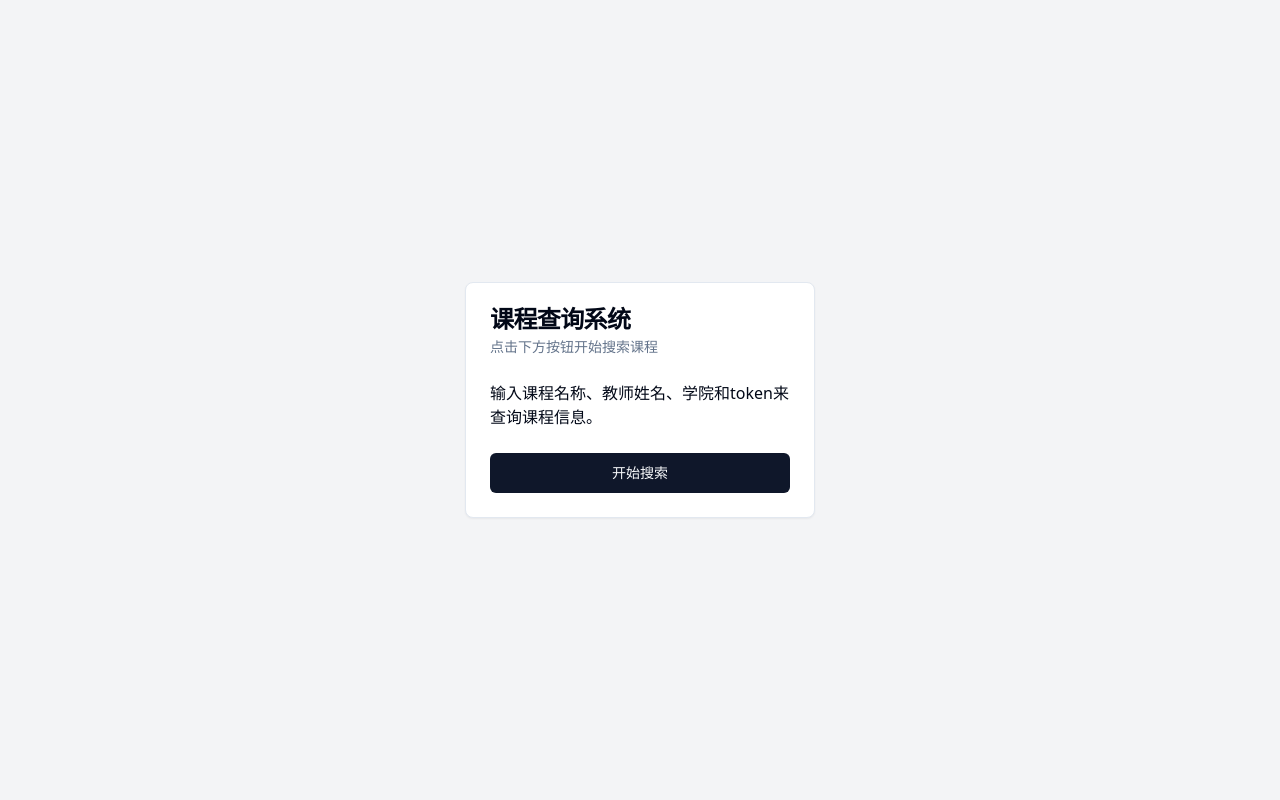
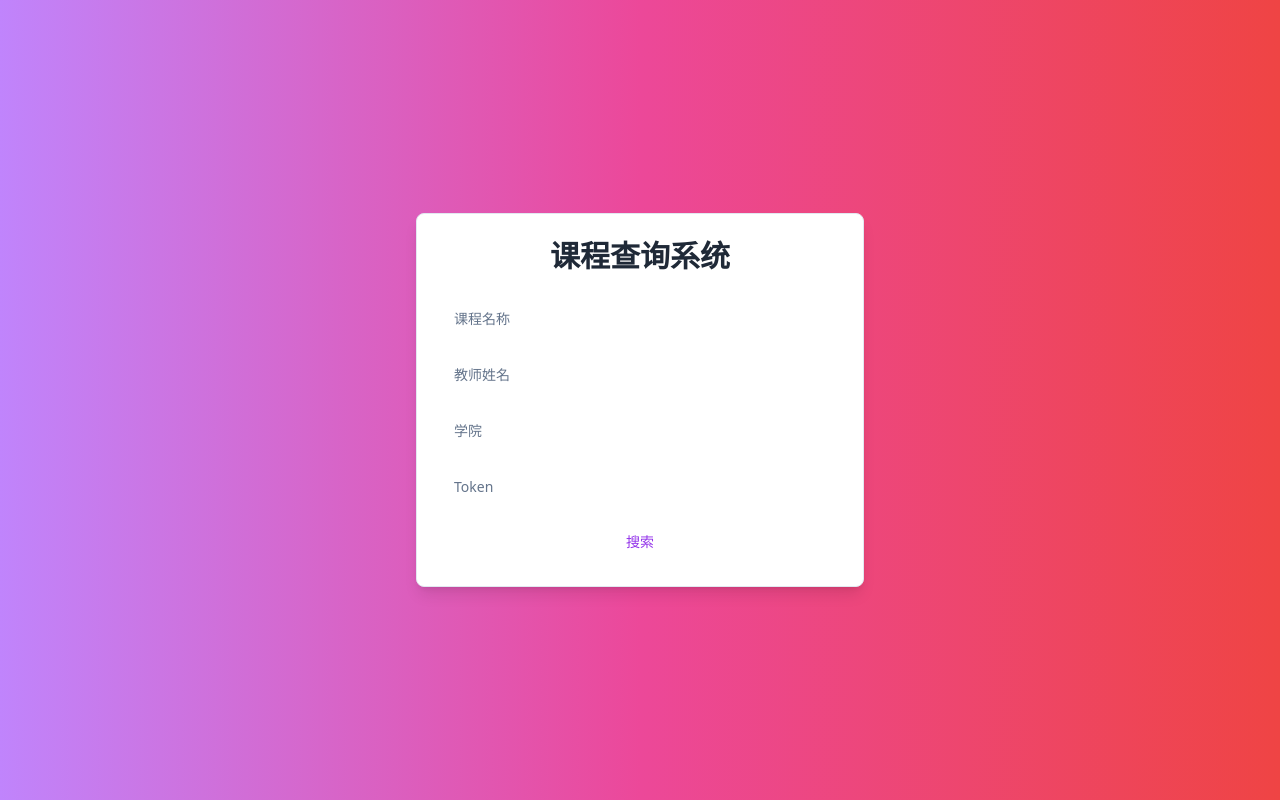
Before and after one commit to dsfrontendg/course-query-magic-91, a React (Vite) app: page / in a window 1280 px wide. Built offline with nearby package versions, Linux system fonts and the light colour scheme.

Commit message:
Enhance UI Design
Revamp the interface for a more visually appealing experience. Transform the search interface into a compact card layout with a centered search button, eliminating the need for an additional prompt page.
[skip gpt_engineer]

```diff
--- a/src/components/CourseSearch.jsx
+++ b/src/components/CourseSearch.jsx
@@ -53,14 +53,15 @@ const CourseSearch = () => {
   };
 
   return (
-    <div className="container mx-auto p-4">
-      <form onSubmit={handleSubmit} className="mb-8 space-y-4">
+    <div>
+      <form onSubmit={handleSubmit} className="space-y-4">
         <Input
           type="text"
           name="name"
           placeholder="课程名称"
           value={searchParams.name}
           onChange={handleInputChange}
+          className="bg-white/20 backdrop-blur-lg border-white/30 text-white placeholder-white/70"
         />
         <Input
           type="text"
@@ -68,6 +69,7 @@ const CourseSearch = () => {
           placeholder="教师姓名"
           value={searchParams.teacher}
           onChange={handleInputChange}
+          className="bg-white/20 backdrop-blur-lg border-white/30 text-white placeholder-white/70"
         />
         <Input
           type="text"
@@ -75,6 +77,7 @@ const CourseSearch = () => {
           placeholder="学院"
           value={searchParams.org}
           onChange={handleInputChange}
+          className="bg-white/20 backdrop-blur-lg border-white/30 text-white placeholder-white/70"
         />
         <Input
           type="password"
@@ -82,40 +85,46 @@ const CourseSearch = () => {
           placeholder="Token"
           value={searchParams.token}
           onChange={handleInputChange}
+          className="bg-white/20 backdrop-blur-lg border-white/30 text-white placeholder-white/70"
         />
-        <Button type="submit">搜索</Button>
+        <div className="flex justify-center">
+          <Button type="submit" className="bg-white text-purple-600 hover:bg-purple-100 transition-colors duration-300">
+            搜索
+          </Button>
+        </div>
       </form>
 
-      {isLoading && <p>加载中...</p>}
+      {isLoading && <p className="text-white mt-4 text-center">加载中...</p>}
 
       {isSearchTriggered && !isLoading && !error && data && (
+        <div className="mt-8 bg-white/10 backdrop-blur-lg rounded-lg p-4 overflow-x-auto">
           <Table>
             <TableHeader>
               <TableRow>
-              <TableHead>课程名称</TableHead>
-              <TableHead>教师姓名</TableHead>
-              <TableHead>学院</TableHead>
-              <TableHead>学年学期</TableHead>
-              <TableHead>课程节次</TableHead>
-              <TableHead>链接</TableHead>
+                <TableHead className="text-white">课程名称</TableHead>
+                <TableHead className="text-white">教师姓名</TableHead>
+                <TableHead className="text-white">学院</TableHead>
+                <TableHead className="text-white">学年学期</TableHead>
+                <TableHead className="text-white">课程节次</TableHead>
+                <TableHead className="text-white">链接</TableHead>
               </TableRow>
             </TableHeader>
             <TableBody>
               {data.map((course, index) => (
-              <TableRow key={index}>
-                <TableCell>{course.course_name}</TableCell>
-                <TableCell>{course.tec_name}</TableCell>
-                <TableCell>{course.organ_name}</TableCell>
-                <TableCell>{course.year_term}</TableCell>
-                <TableCell>{course.leti_name}</TableCell>
-                <TableCell>
+                <TableRow key={index} className="hover:bg-white/20 transition-colors duration-200">
+                  <TableCell className="text-white">{course.course_name}</TableCell>
+                  <TableCell className="text-white">{course.tec_name}</TableCell>
+                  <TableCell className="text-white">{course.organ_name}</TableCell>
+                  <TableCell className="text-white">{course.year_term}</TableCell>
+                  <TableCell className="text-white">{course.leti_name}</TableCell>
+                  <TableCell className="text-white">
                     {course.url1 !== 'N/A' && (
-                    <a href={course.url1} target="_blank" rel="noopener noreferrer" className="mr-2">
+                      <a href={course.url1} target="_blank" rel="noopener noreferrer" className="mr-2 text-white hover:text-purple-200">
                         <ExternalLink className="h-4 w-4" />
                       </a>
                     )}
                     {course.url2 !== 'N/A' && (
-                    <a href={course.url2} target="_blank" rel="noopener noreferrer">
+                      <a href={course.url2} target="_blank" rel="noopener noreferrer" className="text-white hover:text-purple-200">
                         <ExternalLink className="h-4 w-4" />
                       </a>
                     )}
@@ -124,6 +133,7 @@ const CourseSearch = () => {
               ))}
             </TableBody>
           </Table>
+        </div>
       )}
     </div>
   );
--- a/src/pages/Index.jsx
+++ b/src/pages/Index.jsx
@@ -1,28 +1,15 @@
 import React from 'react';
-import { useNavigate } from 'react-router-dom';
-import { Card, CardHeader, CardTitle, CardDescription, CardContent, CardFooter } from "@/components/ui/card";
-import { Button } from "@/components/ui/button";
+import CourseSearch from '@/components/CourseSearch';
+import { Card, CardContent } from "@/components/ui/card";
 
 const Index = () => {
-  const navigate = useNavigate();
-
-  const handleSearchClick = () => {
-    navigate('/search');
-  };
-
   return (
-    <div className="min-h-screen bg-gray-100 flex items-center justify-center">
-      <Card className="w-[350px]">
-        <CardHeader>
-          <CardTitle>课程查询系统</CardTitle>
-          <CardDescription>点击下方按钮开始搜索课程</CardDescription>
-        </CardHeader>
-        <CardContent>
-          <p>输入课程名称、教师姓名、学院和token来查询课程信息。</p>
+    <div className="min-h-screen bg-gradient-to-r from-purple-400 via-pink-500 to-red-500 flex items-center justify-center p-4">
+      <Card className="w-full max-w-md shadow-lg">
+        <CardContent className="p-6">
+          <h1 className="text-3xl font-bold mb-6 text-center text-gray-800">课程查询系统</h1>
+          <CourseSearch />
         </CardContent>
-        <CardFooter>
-          <Button onClick={handleSearchClick} className="w-full">开始搜索</Button>
-        </CardFooter>
       </Card>
     </div>
   );
```
Lines whose indentation alone changed are shown as unchanged.
